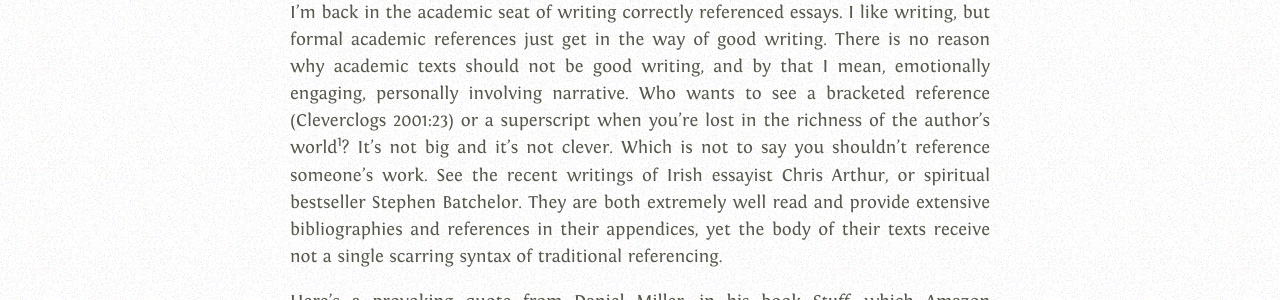
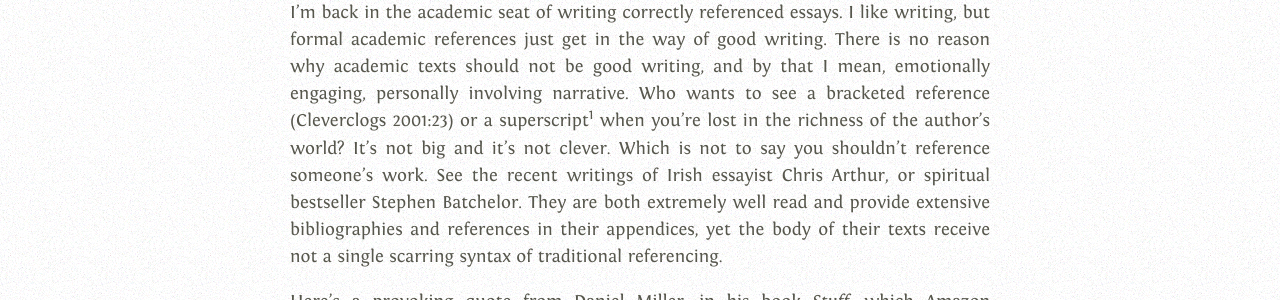
Before and after one commit to tombh/tombh.github.io, a Jekyll site: the page built from _posts/2013-03-15-daniel-miller-citations.markdown, in a window 1280 px wide. Shown: the part 227-527 px from the top of the page. Built offline with Jekyll 4.4.1, drawn with Linux system fonts in a browser that asks for light colours; Markdown is read by kramdown in place of the engine named in the settings.

```diff
--- a/_posts/2013-03-15-daniel-miller-citations.markdown
+++ b/_posts/2013-03-15-daniel-miller-citations.markdown
@@ -5,7 +5,7 @@ slug: daniel-miller-citations
 title: Daniel Miller on Citations
 ---
 
-I'm back in the academic seat of writing correctly referenced essays. I like writing, but formal academic references just get in the way of good writing. There is no reason why academic texts should not be good writing, and by that I mean, emotionally engaging, personally involving narrative. Who wants to see a bracketed reference (Cleverclogs 2001:23) or a superscript when you're lost in the richness of the author's world<sup>1</sup>? It's not big and it's not clever. Which is not to say you shouldn't reference someone's work. See the recent writings of Irish essayist Chris Arthur, or spiritual bestseller Stephen Batchelor. They are both extremely well read and provide extensive bibliographies and references in their appendices, yet the body of their texts receive not a single scarring syntax of traditional referencing.
+I'm back in the academic seat of writing correctly referenced essays. I like writing, but formal academic references just get in the way of good writing. There is no reason why academic texts should not be good writing, and by that I mean, emotionally engaging, personally involving narrative. Who wants to see a bracketed reference (Cleverclogs 2001:23) or a superscript<sup>1</sup> when you're lost in the richness of the author's world? It's not big and it's not clever. Which is not to say you shouldn't reference someone's work. See the recent writings of Irish essayist Chris Arthur, or spiritual bestseller Stephen Batchelor. They are both extremely well read and provide extensive bibliographies and references in their appendices, yet the body of their texts receive not a single scarring syntax of traditional referencing.
 
 Here's a provoking quote from Daniel Miller, in his book *Stuff*, which Amazon describes as 'a manifesto for the study of material culture'.
 
```
